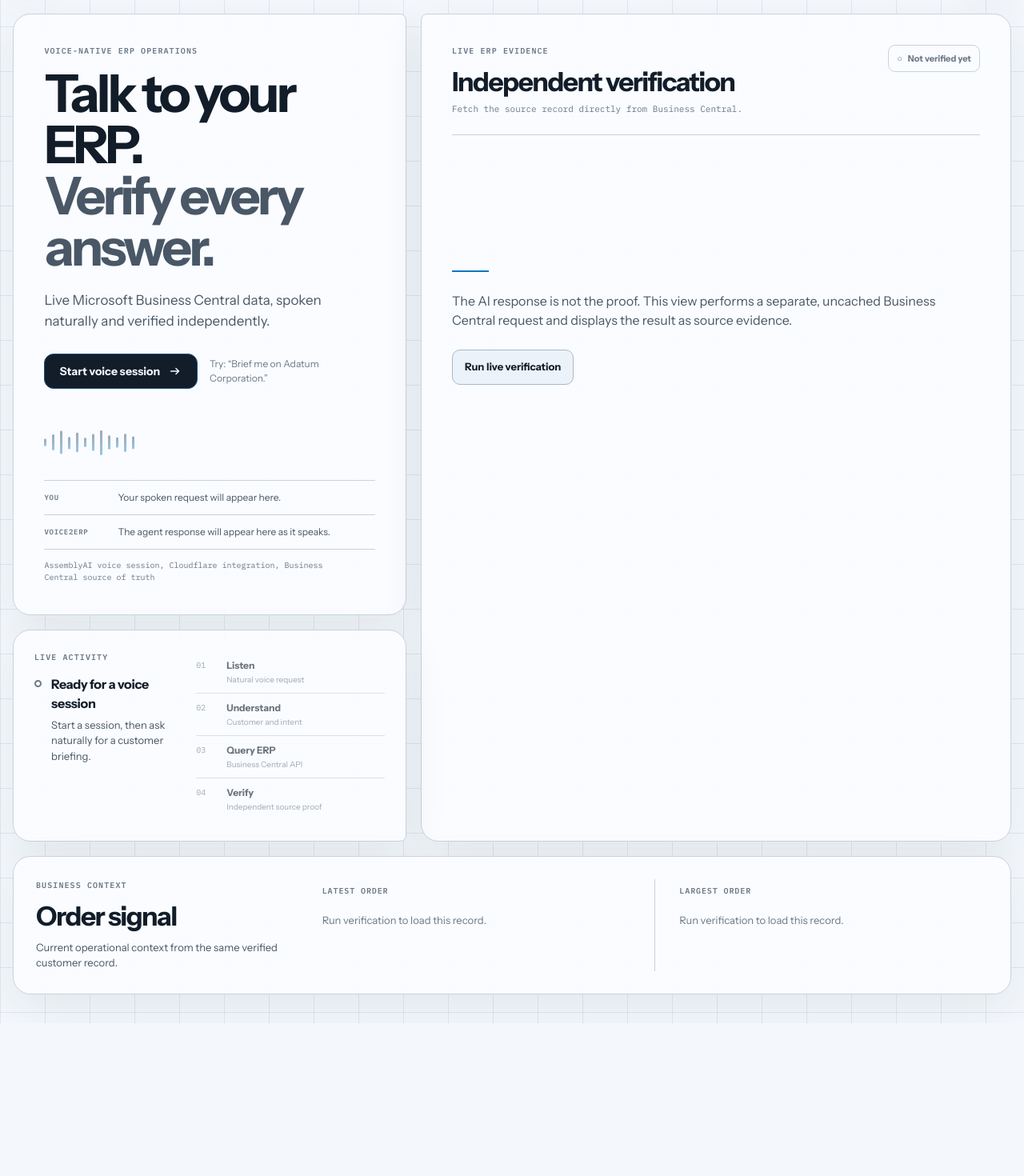
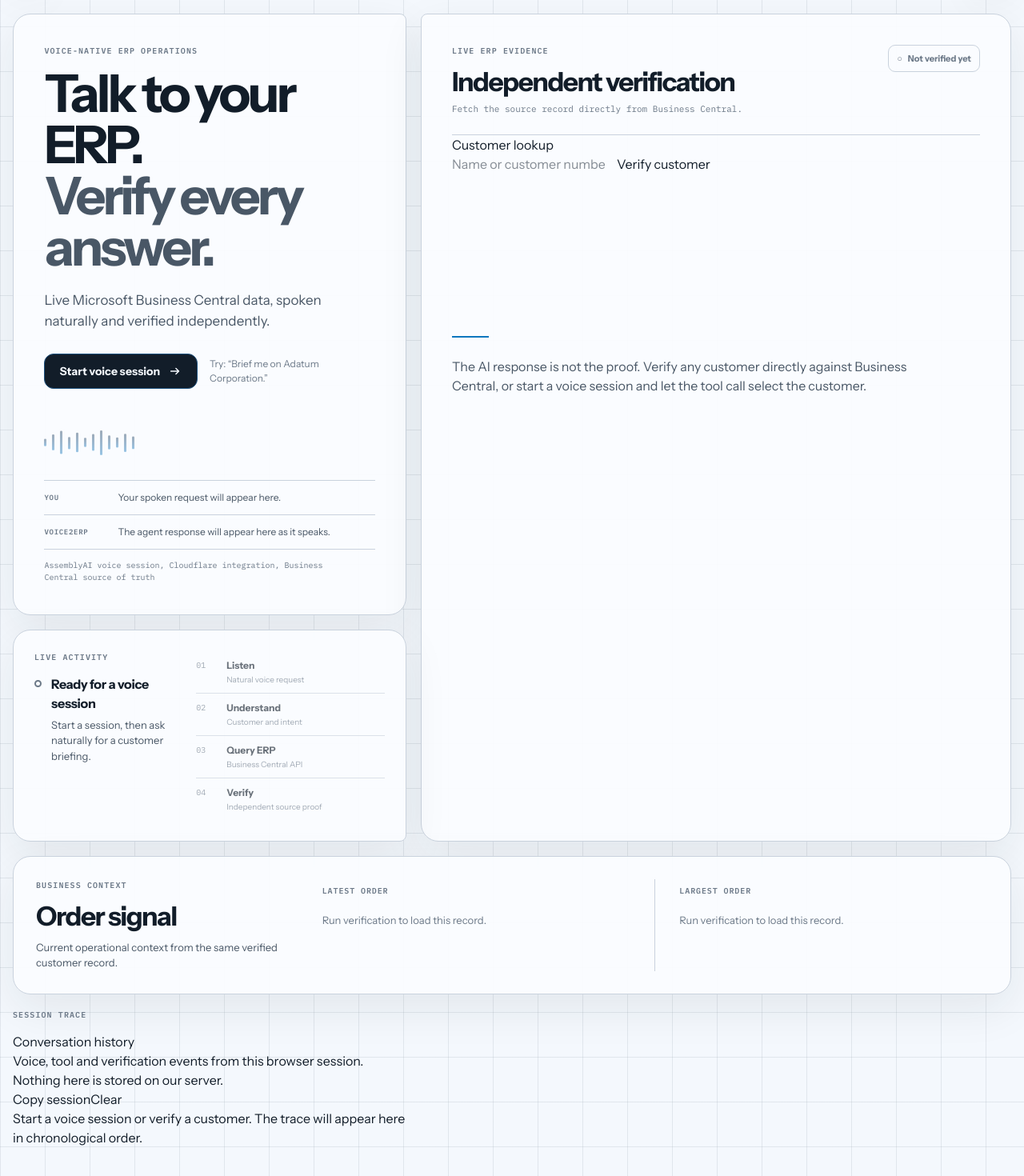
Before and after one commit to DaJan404/voice2erp, a Next.js app in the folder web/: page / in a window 1280 px wide. Shown: the part 79-1549 px from the top of the page at 80% size. Before the commit the page ends 1358 px from the top, so only its background shows below. Built offline with nearby package versions, Linux system fonts and the light colour scheme.

Commit message:
feat: add customer lookup and session trace

```diff
--- a/web/app/page.tsx
+++ b/web/app/page.tsx
@@ -28,9 +28,7 @@ type LargestOrder = OrderSummary & {
   }>;
 };
 
-type VerificationResponse = {
-  status: "verified";
-  verification: {
+type VerificationMetadata = {
   source: string;
   source_name: string;
   environment: string;
@@ -38,6 +36,10 @@ type VerificationResponse = {
   retrieved_at: string;
   fresh: boolean;
 };
+
+type VerificationResponse = {
+  status: "verified";
+  verification: VerificationMetadata;
   briefing: {
     source: string;
     customer: {
@@ -62,6 +64,35 @@ type VerificationResponse = {
   };
 };
 
+type AmbiguousVerificationResponse = {
+  status: "ambiguous";
+  verification: VerificationMetadata;
+  query: string;
+  customers: Array<{
+    number: string;
+    name: string;
+    city: string;
+  }>;
+};
+
+type NotFoundVerificationResponse = {
+  status: "not_found";
+  verification: VerificationMetadata;
+  query: string;
+};
+
+type VerificationLookupResult =
+  | AmbiguousVerificationResponse
+  | NotFoundVerificationResponse;
+
+type HistoryEntry = {
+  id: number;
+  kind: "user" | "agent" | "tool" | "verification";
+  label: string;
+  text: string;
+  at: string;
+};
+
 function money(value: number, currency: string) {
   return new Intl.NumberFormat("en-US", {
     style: "currency",
@@ -79,6 +110,30 @@ function isVerificationResponse(
   }
 
   return "status" in value && value.status === "verified";
+}
+
+function isAmbiguousVerificationResponse(
+  value: unknown,
+): value is AmbiguousVerificationResponse {
+  return Boolean(
+    value &&
+      typeof value === "object" &&
+      "status" in value &&
+      value.status === "ambiguous" &&
+      "customers" in value &&
+      Array.isArray(value.customers),
+  );
+}
+
+function isNotFoundVerificationResponse(
+  value: unknown,
+): value is NotFoundVerificationResponse {
+  return Boolean(
+    value &&
+      typeof value === "object" &&
+      "status" in value &&
+      value.status === "not_found",
+  );
 }
 
 function extractToolQuery(args: unknown): string | null {
@@ -136,6 +191,7 @@ const VOICE_LABELS: Record<
 
 export default function Home() {
   const voiceSessionRef = useRef<VoiceAgentSession | null>(null);
+  const historyCounterRef = useRef(0);
 
   const [verification, setVerification] =
     useState<VerificationResponse | null>(null);
@@ -148,6 +204,11 @@ export default function Home() {
   const [voiceError, setVoiceError] = useState<string | null>(null);
   const [userTranscript, setUserTranscript] = useState("");
   const [agentTranscript, setAgentTranscript] = useState("");
+  const [customerQuery, setCustomerQuery] = useState("");
+  const [lookupResult, setLookupResult] =
+    useState<VerificationLookupResult | null>(null);
+  const [history, setHistory] = useState<HistoryEntry[]>([]);
+  const [copyStatus, setCopyStatus] = useState("");
 
   useEffect(() => {
     return () => {
@@ -167,22 +228,111 @@ export default function Home() {
     window.localStorage.setItem("voice2erp-theme", nextTheme);
   }
 
+  function addHistory(
+    kind: HistoryEntry["kind"],
+    label: string,
+    text: string,
+  ) {
+    const entry: HistoryEntry = {
+      id: ++historyCounterRef.current,
+      kind,
+      label,
+      text,
+      at: new Date().toLocaleTimeString([], {
+        hour: "2-digit",
+        minute: "2-digit",
+        second: "2-digit",
+      }),
+    };
+
+    setHistory((current) => [...current.slice(-39), entry]);
+    setCopyStatus("");
+  }
+
+  async function copyText(text: string, successLabel = "Copied") {
+    try {
+      await navigator.clipboard.writeText(text);
+      setCopyStatus(successLabel);
+    } catch {
+      setCopyStatus("Copy failed");
+    }
+  }
+
+  async function copySession() {
+    const text = history
+      .map(
+        (entry) =>
+          entry.at + " · " + entry.label + "\n" + entry.text,
+      )
+      .join("\n\n");
+
+    await copyText(text, "Session copied");
+  }
+
   async function verifyLive(query = "10000") {
+    const normalizedQuery = query.trim();
+
+    if (!normalizedQuery) {
+      setVerificationError("Enter a customer name or number.");
+      return;
+    }
+
     setVerificationLoading(true);
     setVerificationError(null);
 
     try {
       const response = await fetch(
-        "/api/verify/customer?query=" + encodeURIComponent(query),
+        "/api/verify/customer?query=" +
+          encodeURIComponent(normalizedQuery),
         { cache: "no-store" },
       );
       const data: unknown = await response.json();
 
-      if (!response.ok || !isVerificationResponse(data)) {
-        throw new Error("Live verification failed. Please try again.");
+      if (isVerificationResponse(data)) {
+        setVerification(data);
+        setLookupResult(null);
+        setCustomerQuery(data.briefing.customer.number);
+        addHistory(
+          "verification",
+          "Business Central",
+          "Verified " +
+            data.briefing.customer.name +
+            " (" +
+            data.briefing.customer.number +
+            ") from live Business Central data.",
+        );
+        return;
       }
 
-      setVerification(data);
+      if (isAmbiguousVerificationResponse(data)) {
+        setVerification(null);
+        setLookupResult(data);
+        addHistory(
+          "verification",
+          "Business Central lookup",
+          "Multiple customer records matched \"" +
+            normalizedQuery +
+            "\".",
+        );
+        return;
+      }
+
+      if (isNotFoundVerificationResponse(data)) {
+        setVerification(null);
+        setLookupResult(data);
+        addHistory(
+          "verification",
+          "Business Central lookup",
+          "No customer matched \"" + normalizedQuery + "\".",
+        );
+        return;
+      }
+
+      throw new Error(
+        response.ok
+          ? "Live verification returned an unexpected response."
+          : "Live verification failed. Please try again.",
+      );
     } catch (caught) {
       setVerificationError(
         caught instanceof Error
@@ -221,20 +371,40 @@ export default function Home() {
           voiceSessionRef.current = null;
         }
       },
-      onTranscript: (speaker, text) => {
+      onTranscript: (speaker, text, isFinal) => {
         if (speaker === "user") {
           setUserTranscript(text);
         } else {
           setAgentTranscript(text);
         }
+
+        if (isFinal) {
+          addHistory(
+            speaker,
+            speaker === "user" ? "You" : "VOICE2ERP",
+            text,
+          );
+        }
       },
       onToolCall: (name, args) => {
+        const serializedArgs =
+          typeof args === "string"
+            ? args
+            : JSON.stringify(args ?? {});
+
+        addHistory(
+          "tool",
+          "ERP tool",
+          name + "(" + serializedArgs + ")",
+        );
+
         if (name !== "get_customer_briefing") {
           return;
         }
 
         const query = extractToolQuery(args);
         if (query) {
+          setCustomerQuery(query);
           void verifyLive(query);
         }
       },
@@ -302,7 +472,8 @@ export default function Home() {
         ? "End voice session"
         : "Start voice session";
 
-  const currentVerifyQuery = customer?.number ?? "10000";
+  const currentVerifyQuery =
+    customer?.number || customerQuery || "10000";
 
   return (
     <div className="app-shell">
@@ -471,33 +642,90 @@ export default function Home() {
             </div>
           </div>
 
+          <form
+            className="customer-lookup"
+            onSubmit={(event) => {
+              event.preventDefault();
+              void verifyLive(customerQuery);
+            }}
+          >
+            <label htmlFor="customer-query">Customer lookup</label>
+            <div>
+              <input
+                id="customer-query"
+                name="customerQuery"
+                type="search"
+                value={customerQuery}
+                onChange={(event) =>
+                  setCustomerQuery(event.target.value)
+                }
+                placeholder="Name or customer number"
+                autoComplete="off"
+              />
+              <button
+                type="submit"
+                disabled={
+                  verificationLoading || !customerQuery.trim()
+                }
+              >
+                {verificationLoading ? "Checking" : "Verify customer"}
+              </button>
+            </div>
+          </form>
+
           {!verification ? (
+            lookupResult?.status === "ambiguous" ? (
+              <div className="lookup-resolution reveal">
+                <p className="section-kicker">Choose exact record</p>
+                <h3>Multiple customers matched</h3>
+                <p>
+                  Select the Business Central record you want to verify.
+                </p>
+                <ul>
+                  {lookupResult.customers.map((match) => (
+                    <li key={match.number}>
+                      <button
+                        type="button"
+                        onClick={() => {
+                          setCustomerQuery(match.number);
+                          void verifyLive(match.number);
+                        }}
+                      >
+                        <span>
+                          <strong>{match.name}</strong>
+                          <small>
+                            {match.number}
+                            {match.city ? ", " + match.city : ""}
+                          </small>
+                        </span>
+                        <span aria-hidden="true">→</span>
+                      </button>
+                    </li>
+                  ))}
+                </ul>
+              </div>
+            ) : lookupResult?.status === "not_found" ? (
+              <div className="lookup-resolution reveal">
+                <p className="section-kicker">No match</p>
+                <h3>Customer not found</h3>
+                <p>
+                  No Business Central customer matched “{lookupResult.query}”.
+                  Try the exact customer number or another name.
+                </p>
+              </div>
+            ) : (
               <div className="evidence-empty">
                 <div
                   className="evidence-empty-rule"
                   aria-hidden="true"
                 />
                 <p>
-                The AI response is not the proof. This view performs a
-                separate, uncached Business Central request and displays
-                the result as source evidence.
+                  The AI response is not the proof. Verify any customer
+                  directly against Business Central, or start a voice
+                  session and let the tool call select the customer.
                 </p>
-              <button
-                className="secondary-action"
-                type="button"
-                onClick={() => void verifyLive("10000")}
-                disabled={verificationLoading}
-              >
-                {verificationLoading
-                  ? "Checking Business Central"
-                  : "Run live verification"}
-              </button>
-              {verificationError && (
-                <p className="error-message" role="alert">
-                  {verificationError}
-                </p>
-              )}
               </div>
+            )
           ) : (
             <div className="evidence-content reveal">
               <div className="primary-metric">
@@ -539,6 +767,36 @@ export default function Home() {
                   </strong>
                 </div>
               </div>
+
+              <dl
+                className="customer-facts"
+                aria-label="Customer record"
+              >
+                <div>
+                  <dt>Customer no.</dt>
+                  <dd className="mono">{customer?.number}</dd>
+                </div>
+                <div>
+                  <dt>Email</dt>
+                  <dd>
+                    {customer?.email ? (
+                      <a href={"mailto:" + customer.email}>
+                        {customer.email}
+                      </a>
+                    ) : (
+                      "Not provided"
+                    )}
+                  </dd>
+                </div>
+                <div>
+                  <dt>Location</dt>
+                  <dd>
+                    {[customer?.city, customer?.state, customer?.country]
+                      .filter(Boolean)
+                      .join(", ") || "Not provided"}
+                  </dd>
+                </div>
+              </dl>
 
               <dl className="evidence-meta">
                 <div>
@@ -689,17 +947,74 @@ export default function Home() {
               label="Largest order"
               order={sales?.largest_order ?? null}
               currency={currency}
-              detail={
-                sales?.largest_order?.lines?.[0]
-                  ? String(
-                      sales.largest_order.lines[0].quantity,
-                    ) +
-                    " x " +
-                    sales.largest_order.lines[0].description
-                  : undefined
-              }
+              lines={sales?.largest_order?.lines}
             />
           </div>
+        </section>
+
+        <section
+          className="history-panel"
+          aria-labelledby="history-title"
+        >
+          <div className="history-heading">
+            <div>
+              <p className="section-kicker">Session trace</p>
+              <h2 id="history-title">Conversation history</h2>
+              <p>
+                Voice, tool and verification events from this browser
+                session. Nothing here is stored on our server.
+              </p>
+            </div>
+
+            <div className="history-actions">
+              <span aria-live="polite">{copyStatus}</span>
+              <button
+                type="button"
+                onClick={() => void copySession()}
+                disabled={!history.length}
+              >
+                Copy session
+              </button>
+              <button
+                type="button"
+                onClick={() => {
+                  setHistory([]);
+                  setCopyStatus("");
+                }}
+                disabled={!history.length}
+              >
+                Clear
+              </button>
+            </div>
+          </div>
+
+          {history.length ? (
+            <ol className="history-list">
+              {history.map((entry) => (
+                <li key={entry.id} className={"history-" + entry.kind}>
+                  <time>{entry.at}</time>
+                  <div>
+                    <span>{entry.label}</span>
+                    <p>{entry.text}</p>
+                  </div>
+                  <button
+                    type="button"
+                    onClick={() =>
+                      void copyText(entry.text, "Entry copied")
+                    }
+                    aria-label={"Copy " + entry.label + " entry"}
+                  >
+                    Copy
+                  </button>
+                </li>
+              ))}
+            </ol>
+          ) : (
+            <p className="history-empty">
+              Start a voice session or verify a customer. The trace will
+              appear here in chronological order.
+            </p>
+          )}
         </section>
       </main>
     </div>
@@ -741,12 +1056,12 @@ function OrderRecord({
   label,
   order,
   currency,
-  detail,
+  lines,
 }: {
   label: string;
   order: OrderSummary | null;
   currency: string;
-  detail?: string;
+  lines?: LargestOrder["lines"];
 }) {
   return (
     <article className="order-record">
@@ -762,8 +1077,30 @@ function OrderRecord({
           </div>
           <div className="record-meta">
             <span className="mono">{order.order_date}</span>
-            {detail && <span>{detail}</span>}
+            <span>
+              {order.fully_shipped
+                ? "Fully shipped"
+                : "Not fully shipped"}
+            </span>
           </div>
+
+          {lines?.length ? (
+            <ul className="order-lines">
+              {lines.slice(0, 3).map((line) => (
+                <li key={line.item_number + line.description}>
+                  <span>
+                    <strong className="mono">
+                      {line.item_number}
+                    </strong>
+                    <small>{line.description}</small>
+                  </span>
+                  <span className="mono">
+                    {line.quantity} × {money(line.unit_price, currency)}
+                  </span>
+                </li>
+              ))}
+            </ul>
+          ) : null}
         </>
       ) : (
         <p className="record-empty">
```
Lines whose indentation alone changed are shown as unchanged.
